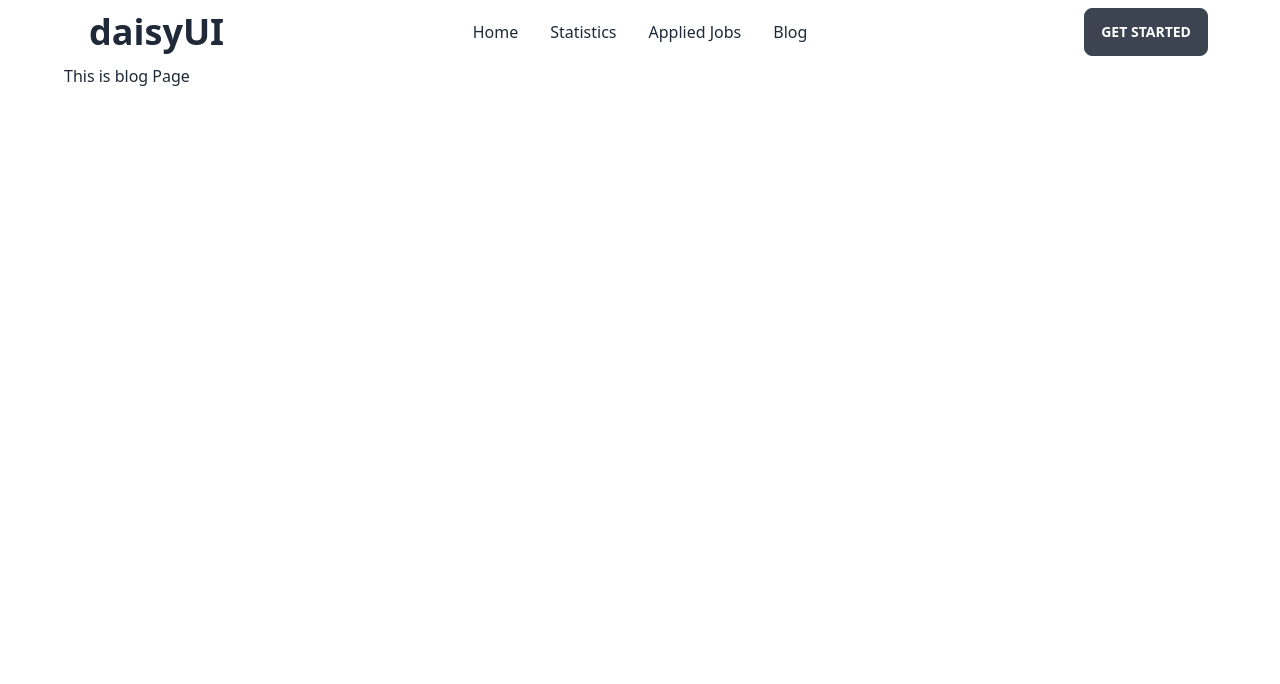
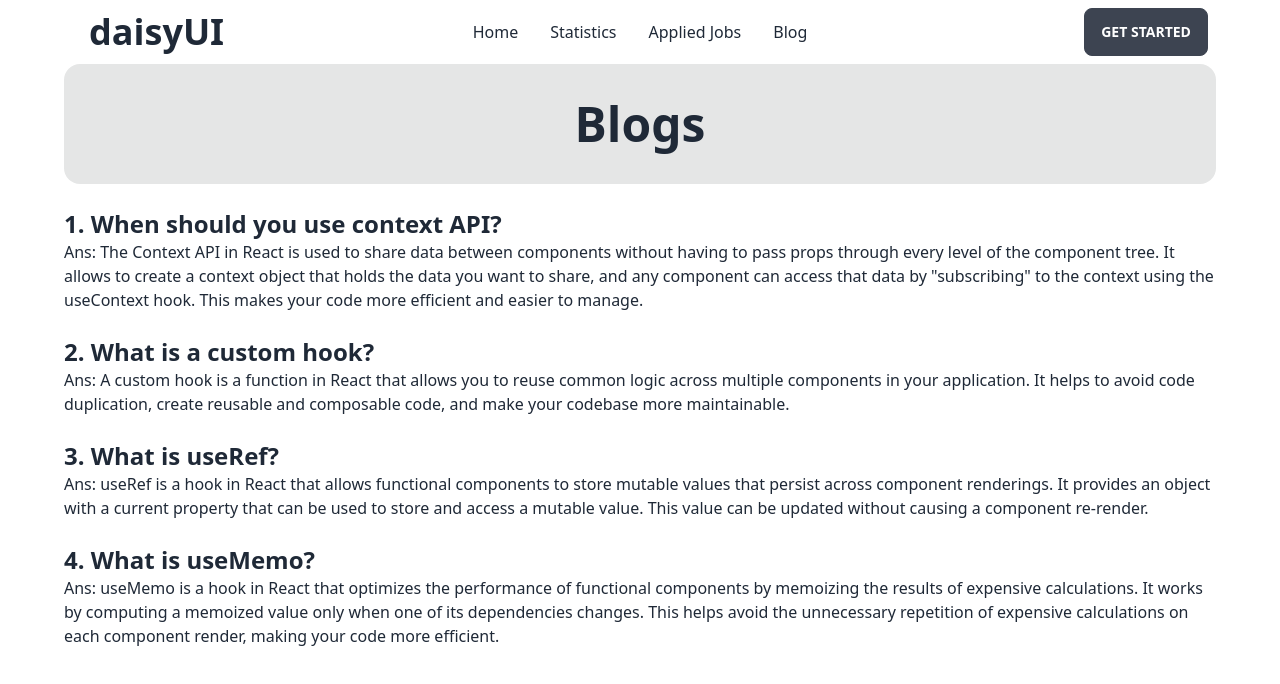
Before and after one commit to Mohammad-Ali-404/career-hub-7, a React (Vite) app: page /blog in a window 1280 px wide. Shown: the top 684 px of the page. Built offline with nearby package versions, Linux system fonts and the light colour scheme.

Commit message:
blog section and question aswer

```diff
--- a/src/Pages/Blog/Blog.jsx
+++ b/src/Pages/Blog/Blog.jsx
@@ -3,7 +3,27 @@ import React from 'react';
 const Blog = () => {
     return (
         <div>
-            <h1>This is blog Page</h1>
+            <div>
+            <div className="flex flex-col w-full border-opacity-50">
+                   <div className="grid h-[120px] text-5xl font-semibold card bg-base-300 rounded-box place-items-center">Blogs</div>
+                </div>
+            </div>
+           <div className='my-6'>
+            <h1 className='text-2xl font-semibold'>1. When should you use context API?</h1>
+            <p>Ans: The Context API in React is used to share data between components without having to pass props through every level of the component tree. It allows to create a context object that holds the data you want to share, and any component can access that data by "subscribing" to the context using the useContext hook. This makes your code more efficient and easier to manage.</p>
+           </div>
+           <div className='my-6'>
+            <h1 className='text-2xl font-semibold'>2. What is a custom hook?</h1>
+            <p>Ans: A custom hook is a function in React that allows you to reuse common logic across multiple components in your application. It helps to avoid code duplication, create reusable and composable code, and make your codebase more maintainable.</p>
+           </div>
+           <div className='my-6'>
+            <h1 className='text-2xl font-semibold'>3. What is useRef?</h1>
+            <p>Ans: useRef is a hook in React that allows functional components to store mutable values that persist across component renderings. It provides an object with a current property that can be used to store and access a mutable value. This value can be updated without causing a component re-render.</p>
+           </div>
+           <div className='my-6'>
+            <h1 className='text-2xl font-semibold'>4. What is useMemo?</h1>
+            <p>Ans: useMemo is a hook in React that optimizes the performance of functional components by memoizing the results of expensive calculations. It works by computing a memoized value only when one of its dependencies changes. This helps avoid the unnecessary repetition of expensive calculations on each component render, making your code more efficient.</p>
+           </div>
         </div>
     );
 };
```
Also changed, not shown: 1 other file (tests, documents, lock files or other folders).
